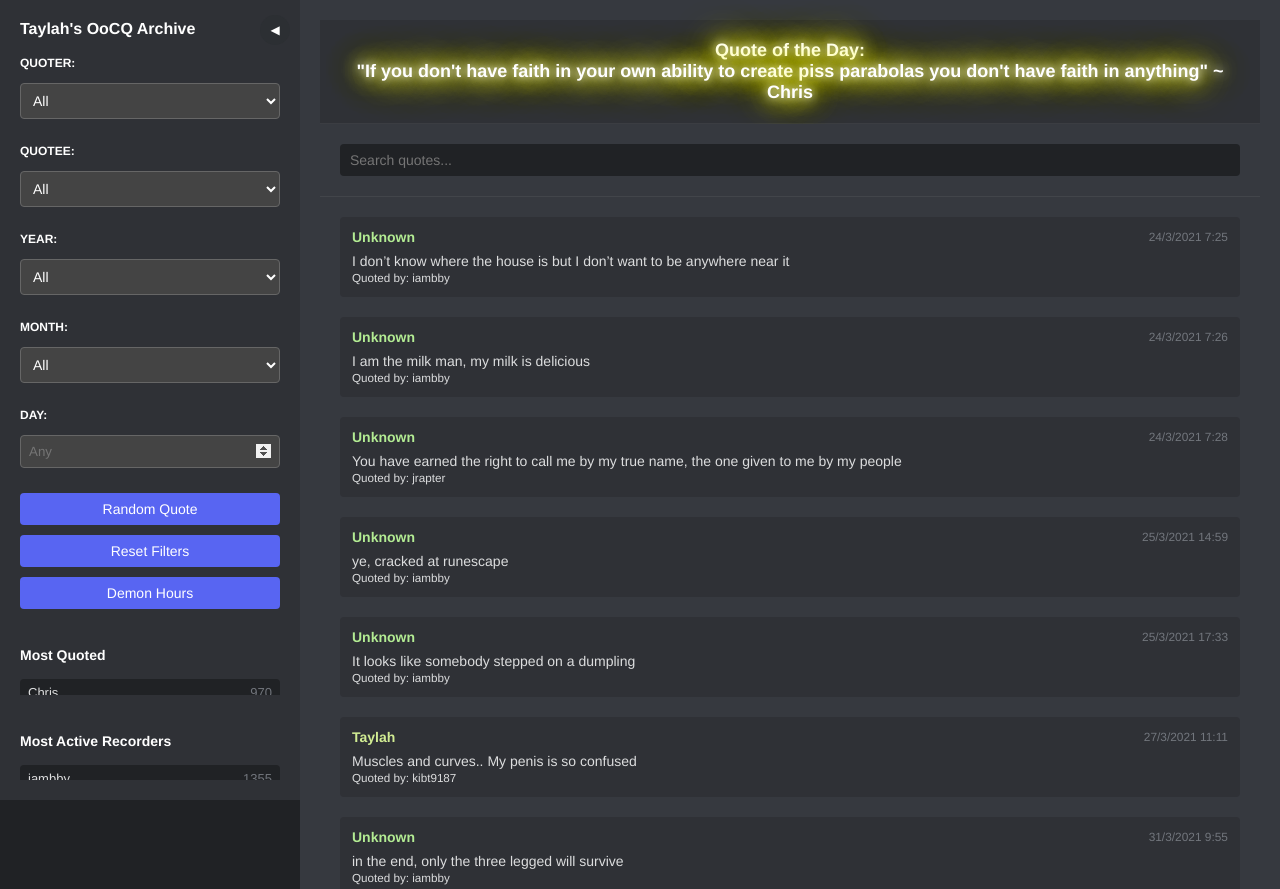
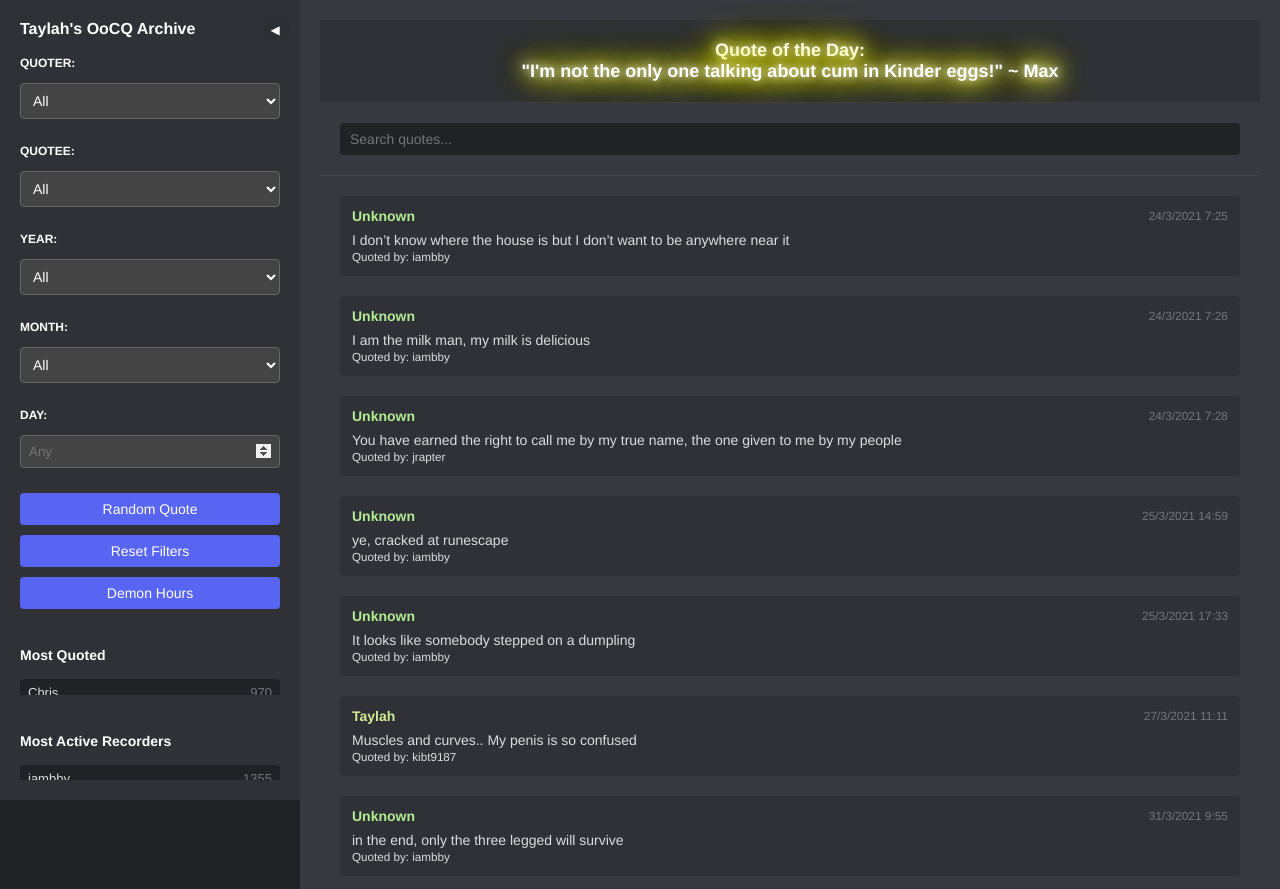
Before and after one commit to KidMessiah/OoCQ, a plain HTML site: page index.html in a window 1280 px wide. Shown: the top 889 px of the page. Drawn offline with Linux system fonts and the light colour scheme.

Commit message:
persistent qotd

```diff
--- a/quote.js
+++ b/quote.js
@@ -4,8 +4,22 @@ function seededRandom(seed) {
     return x - Math.floor(x);
 }
 
-document.addEventListener('DOMContentLoaded', async () => {
+// Global debug date variable
+let debugDate = null;
+
+// Global function to set debug date
+window.setDebugDate = function(dateString) {
+    debugDate = new Date(dateString);
+    console.log('Debug date set to:', debugDate);
+    // Reload quote with new date
+    loadQuoteOfTheDay();
+};
+
+// Separate the quote loading logic into its own function
+async function loadQuoteOfTheDay() {
     try {
+        let today = debugDate || new Date();
+
         const response = await fetch('quoteddata.json');
         const data = await response.json();
 
@@ -33,9 +47,14 @@ document.addEventListener('DOMContentLoaded', async () => {
             })
             .filter(q => q.text && q.author); // Remove any empty quotes
 
-        // Get today's date components for seed
-        const today = new Date();
-        const seed = today.getFullYear() * 10000 + today.getMonth() * 100 + today.getDate();
+        // Use UTC date components for consistent seed across timezones
+        const seed = Date.UTC(
+            today.getUTCFullYear(),
+            today.getUTCMonth(),
+            today.getUTCDate()
+        ) / 86400000; // Convert to days since epoch for a simpler seed
+
+        console.log('Using seed:', seed, 'for date:', today.toISOString());
 
         // Use seeded random to select quote
         const randomIndex = Math.floor(seededRandom(seed) * quotes.length);
@@ -49,4 +68,6 @@ document.addEventListener('DOMContentLoaded', async () => {
     } catch (error) {
         console.error('Error loading quote of the day:', error);
     }
-});
+}
+
+document.addEventListener('DOMContentLoaded', loadQuoteOfTheDay);
--- a/styles.css
+++ b/styles.css
@@ -36,7 +36,10 @@ body {
     background-color: #2f3136;
     padding: 20px;
     transition: all 0.3s ease;
-    position: relative;
+    position: sticky;
+    top: 0;
+    height: 100vh;
+    overflow-y: auto;
     flex-shrink: 0;
     display: flex;
     flex-direction: column;
```
